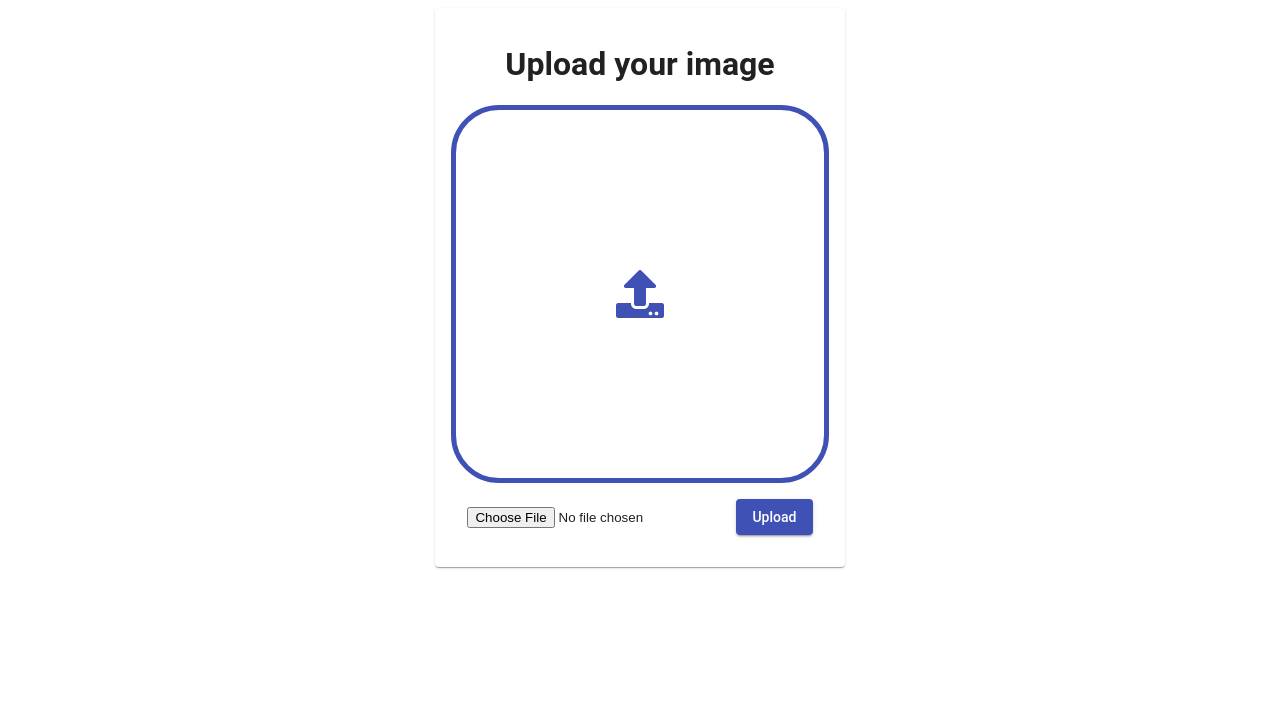
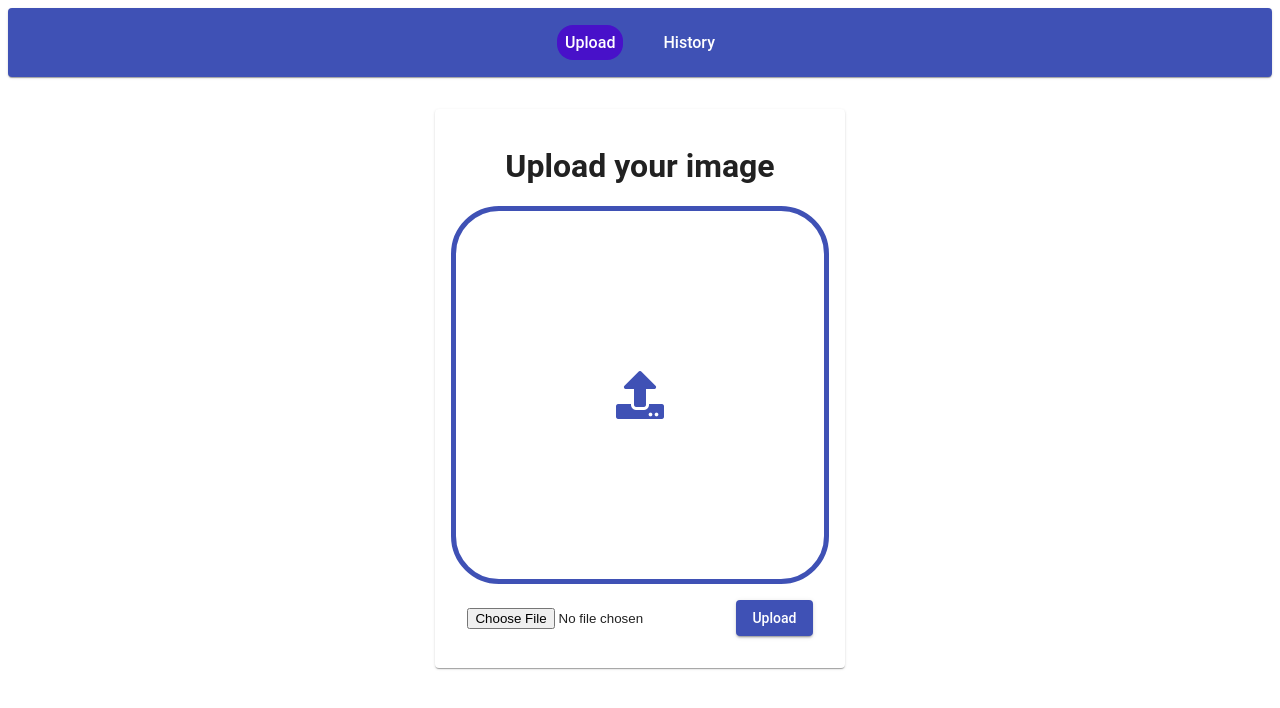
Before and after one commit to GeoStefan/CloudT3, an Angular app: page /upload in a window 1280 px wide. Before the commit this address led to /. Shown: the top 708 px of the page. Built offline with nearby package versions, Linux system fonts and the light colour scheme.

Commit message:
added history

```diff
--- a/src/app/app-routing.module.ts
+++ b/src/app/app-routing.module.ts
@@ -1,7 +1,13 @@
 import { NgModule } from '@angular/core';
 import { Routes, RouterModule } from '@angular/router';
+import { ImageUploadComponent } from './image-upload/image-upload.component';
+import { HistoryComponent } from './history/history.component';
 
-const routes: Routes = [];
+const routes: Routes = [
+  { path: 'upload', component: ImageUploadComponent},
+  { path: 'history', component: HistoryComponent},
+  { path: '', redirectTo: '/upload',pathMatch: 'full'}
+];
 
 @NgModule({
   imports: [RouterModule.forRoot(routes)],
--- a/src/app/app.component.html
+++ b/src/app/app.component.html
@@ -1,4 +1,17 @@
-
+<nav>
+    <mat-card class="navbar">
+        <div class="flex-container">
+            <button mat-button>
+                <a routerLink="/upload" routerLinkActive="active" class="text">
+                    Upload
+                </a>
+            </button>
+            <button mat-button>
+                <a routerLink="/history" routerLinkActive="active" class="text">
+                    History
+                </a>
+            </button>
+        </div>
+    </mat-card>
+</nav>
 <router-outlet></router-outlet>
-
-<app-image-upload></app-image-upload>
--- a/src/app/app.component.scss
+++ b/src/app/app.component.scss
@@ -0,0 +1,27 @@
+
+.active {
+    background-color: #4811c9;
+}
+
+.navbar {
+    background-color: #3F51B5;
+    color: white;
+
+}
+
+.text {
+    color: white;
+    font-size: 16px;
+    padding: 0.5rem;
+    border-radius: 1rem;
+}
+
+a {
+    text-decoration: none;
+    color: black;
+}
+
+.flex-container {
+    display: flex;
+    justify-content: center;
+}
--- a/src/app/app.module.ts
+++ b/src/app/app.module.ts
@@ -10,12 +10,14 @@ import {MatButtonModule} from '@angular/material/button';
 import {MatProgressSpinnerModule} from '@angular/material/progress-spinner';
 import {MatCardModule} from '@angular/material/card';
 import { SafePipe } from './safe.pipe';
+import { HistoryComponent } from './history/history.component';
 
 @NgModule({
   declarations: [
     AppComponent,
     ImageUploadComponent,
-    SafePipe
+    SafePipe,
+    HistoryComponent
   ],
   imports: [
     BrowserModule,
--- /dev/null
+++ b/src/app/history/history.component.html
@@ -0,0 +1,13 @@
+<div class="flex-container">
+  <div *ngFor="let location of photoHistory; let i = index">
+    <mat-card class="flex-container" style="margin-top: 2rem;">
+      <h3 class="center" style="width:30rem; color:#3F51B5;margin-bottom: 1rem;">{{location.description}}</h3>
+      <div class="flex-container-row">
+        <img [src]="location.url" style="height:20rem;margin-right:1rem;">
+        <iframe  frameborder="0" style="border:0" [src]="map[i] | safe" allowfullscreen>
+          </iframe>
+      </div>
+    </mat-card>
+
+  </div>
+</div>
--- /dev/null
+++ b/src/app/history/history.component.scss
@@ -0,0 +1,22 @@
+.flex-container {
+    display: flex;
+    flex-direction: column;
+    align-items: center;
+
+}
+
+.center {
+    margin: 0 auto;
+}
+
+.image {
+    padding: 10rem;
+    border: 5px solid #3F51B5;
+    border-radius: 3rem;
+}
+
+.flex-container-row {
+    display: flex;
+    flex-direction: row;
+    justify-content: center;
+}
--- /dev/null
+++ b/src/app/history/history.component.ts
@@ -0,0 +1,32 @@
+import { Component, OnInit } from '@angular/core';
+import { ImageService } from '../image.service';
+import { create } from 'domain';
+
+@Component({
+  selector: 'app-history',
+  templateUrl: './history.component.html',
+  styleUrls: ['./history.component.scss']
+})
+export class HistoryComponent implements OnInit {
+
+  photoHistory: any;
+  url = "https://www.google.com/maps/embed/v1/place?key=AIzaSyCBHSVex2v8NPtX0M3_lO_9ciA6f_BuuJc&q=";
+  map: string[];
+
+  constructor(private imageService: ImageService) { }
+
+  async ngOnInit() {
+    this.photoHistory = await this.imageService.getHistory();
+    this.photoHistory = JSON.parse(this.photoHistory);
+    this.createMaps();
+    console.log(this.photoHistory);
+  }
+
+  createMaps() {
+    this.map = [];
+    this.photoHistory.forEach((element, index) => {
+      this.map[index] = this.url + <string>element.latitude + "," + <string>element.longitude;
+    });
+  }
+
+}
--- a/src/app/image-upload/image-upload.component.html
+++ b/src/app/image-upload/image-upload.component.html
@@ -1,5 +1,5 @@
 <div class="flex-container">
-  <mat-card class="flex-container">
+  <mat-card class="flex-container" style="margin-top: 2rem;">
     <div>
       <h1>
         Upload your image
--- a/src/app/image.service.ts
+++ b/src/app/image.service.ts
@@ -15,10 +15,16 @@ export class ImageService {
 
   constructor(private http: HttpClient) { }
 
-  private imageUpload = 'https://back-end-t3.appspot.com/upload_photo';
+  private imageUploadUrl = 'https://back-end-t3.appspot.com/upload_photo';
+  private historyUrl = 'https://back-end-t3.appspot.com';
 
   public postImage(image) {
     console.log('Uploading...');
-    return this.http.post<any>(this.imageUpload, image, httpOptions).toPromise();
+    return this.http.post<any>(this.imageUploadUrl, image, httpOptions).toPromise();
+  }
+
+  public getHistory() {
+    console.log('Getting history');
+    return this.http.get<any>(this.historyUrl).toPromise();
   }
 }
```
Also changed, not shown: 1 other file (tests, documents, lock files or other folders).
